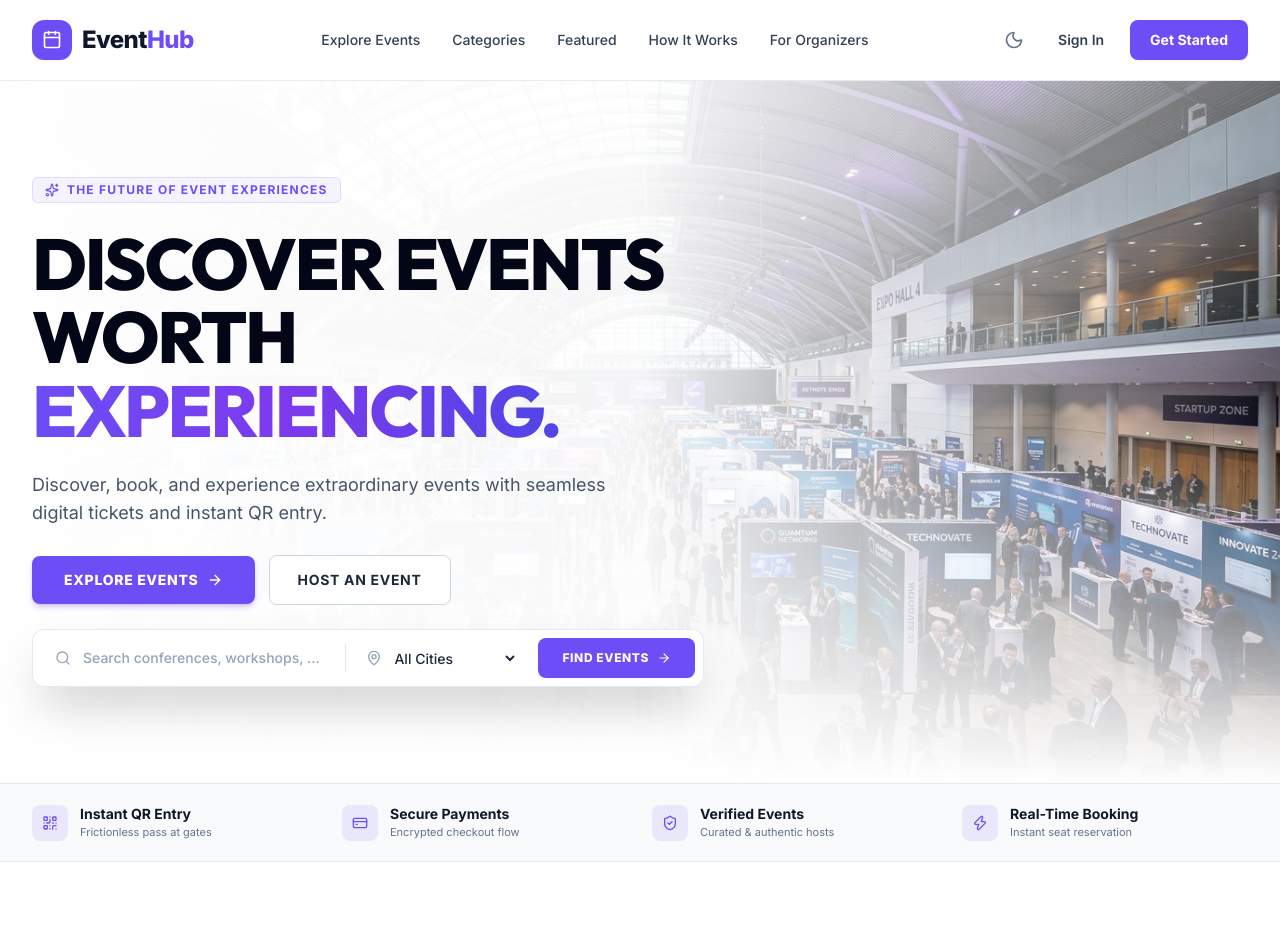
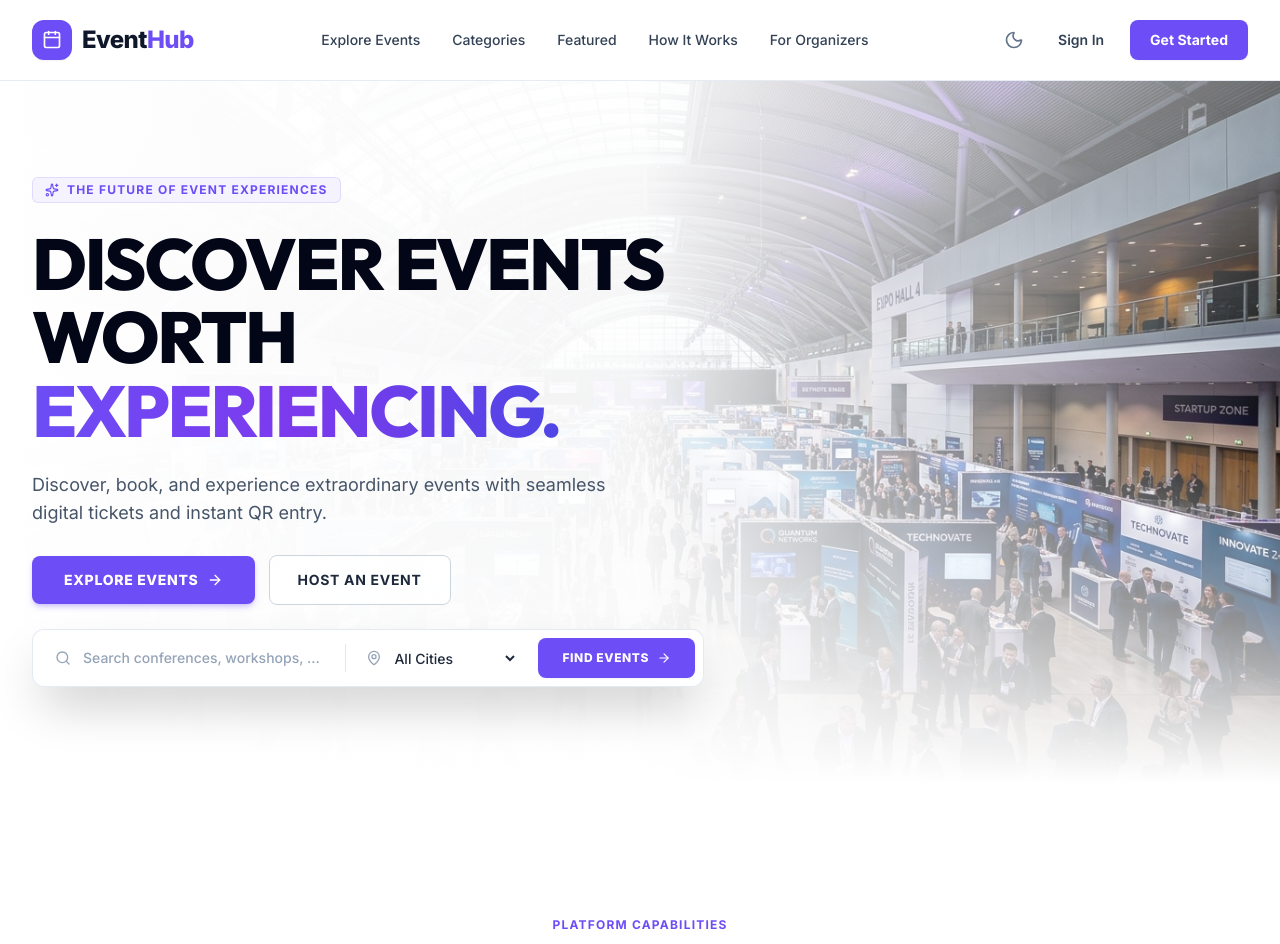
Before and after one commit to Vishwateja0411/Eventhub, a React (Vite) app in the folder frontend/: page / in a window 1280 px wide. Shown: the top 944 px of the page. Built offline with nearby package versions, Linux system fonts and the light colour scheme; no server answers.

Commit message:
chore(landing): remove bottom trust ticker bar from landing page

```diff
--- a/frontend/src/pages/Home.jsx
+++ b/frontend/src/pages/Home.jsx
@@ -112,8 +112,7 @@ export default function Home() {
   return (
     <div className="space-y-24 sm:space-y-32 pb-24 bg-white dark:bg-[#070B1A] transition-colors">
 
-      {/* ─── 1. ENTERPRISE CINEMATIC HERO & TRUST BAR ─────────────────── */}
-      <div className="relative">
+      {/* ─── 1. ENTERPRISE CINEMATIC HERO SECTION ─────────────────────── */}
       <section className="relative min-h-[580px] lg:min-h-[640px] flex items-center overflow-hidden">
         {/* Full-width 16:9 cinematic event hall background */}
         <img
@@ -220,54 +219,6 @@ export default function Home() {
           </div>
         </div>
       </section>
-
-        {/* ─── ENTERPRISE TRUST & VALUE PROPOSITION TICKER ───────────────── */}
-        <div className="border-y border-slate-200/90 dark:border-slate-800/80 bg-slate-50/90 dark:bg-[#090E23]/90 backdrop-blur-md py-4 sm:py-5 shadow-xs">
-          <div className="max-w-7xl mx-auto px-4 sm:px-6 lg:px-8">
-            <div className="grid grid-cols-2 lg:grid-cols-4 gap-4 sm:gap-6 items-center">
-              <div className="flex items-center gap-3">
-                <div className="w-9 h-9 rounded-lg bg-[#6C4DF6]/10 dark:bg-[#6C4DF6]/20 flex items-center justify-center text-[#6C4DF6] dark:text-[#C4B5FD] shrink-0">
-                  <QrCode className="w-4 h-4" />
-                </div>
-                <div>
-                  <p className="text-xs sm:text-sm font-bold text-slate-900 dark:text-white">Instant QR Entry</p>
-                  <p className="text-[11px] text-slate-500 dark:text-slate-400 hidden sm:block">Frictionless pass at gates</p>
-                </div>
-              </div>
-
-              <div className="flex items-center gap-3">
-                <div className="w-9 h-9 rounded-lg bg-[#6C4DF6]/10 dark:bg-[#6C4DF6]/20 flex items-center justify-center text-[#6C4DF6] dark:text-[#C4B5FD] shrink-0">
-                  <CreditCard className="w-4 h-4" />
-                </div>
-                <div>
-                  <p className="text-xs sm:text-sm font-bold text-slate-900 dark:text-white">Secure Payments</p>
-                  <p className="text-[11px] text-slate-500 dark:text-slate-400 hidden sm:block">Encrypted checkout flow</p>
-                </div>
-              </div>
-
-              <div className="flex items-center gap-3">
-                <div className="w-9 h-9 rounded-lg bg-[#6C4DF6]/10 dark:bg-[#6C4DF6]/20 flex items-center justify-center text-[#6C4DF6] dark:text-[#C4B5FD] shrink-0">
-                  <ShieldCheck className="w-4 h-4" />
-                </div>
-                <div>
-                  <p className="text-xs sm:text-sm font-bold text-slate-900 dark:text-white">Verified Events</p>
-                  <p className="text-[11px] text-slate-500 dark:text-slate-400 hidden sm:block">Curated & authentic hosts</p>
-                </div>
-              </div>
-
-              <div className="flex items-center gap-3">
-                <div className="w-9 h-9 rounded-lg bg-[#6C4DF6]/10 dark:bg-[#6C4DF6]/20 flex items-center justify-center text-[#6C4DF6] dark:text-[#C4B5FD] shrink-0">
-                  <Zap className="w-4 h-4" />
-                </div>
-                <div>
-                  <p className="text-xs sm:text-sm font-bold text-slate-900 dark:text-white">Real-Time Booking</p>
-                  <p className="text-[11px] text-slate-500 dark:text-slate-400 hidden sm:block">Instant seat reservation</p>
-                </div>
-              </div>
-            </div>
-          </div>
-        </div>
-      </div>
 
       {/* ─── 2. EVERYTHING YOU NEED FOR BETTER EVENTS ─────────────────── */}
       <section className="max-w-7xl mx-auto px-4 sm:px-6 lg:px-8">
```
Lines whose indentation alone changed are shown as unchanged.
